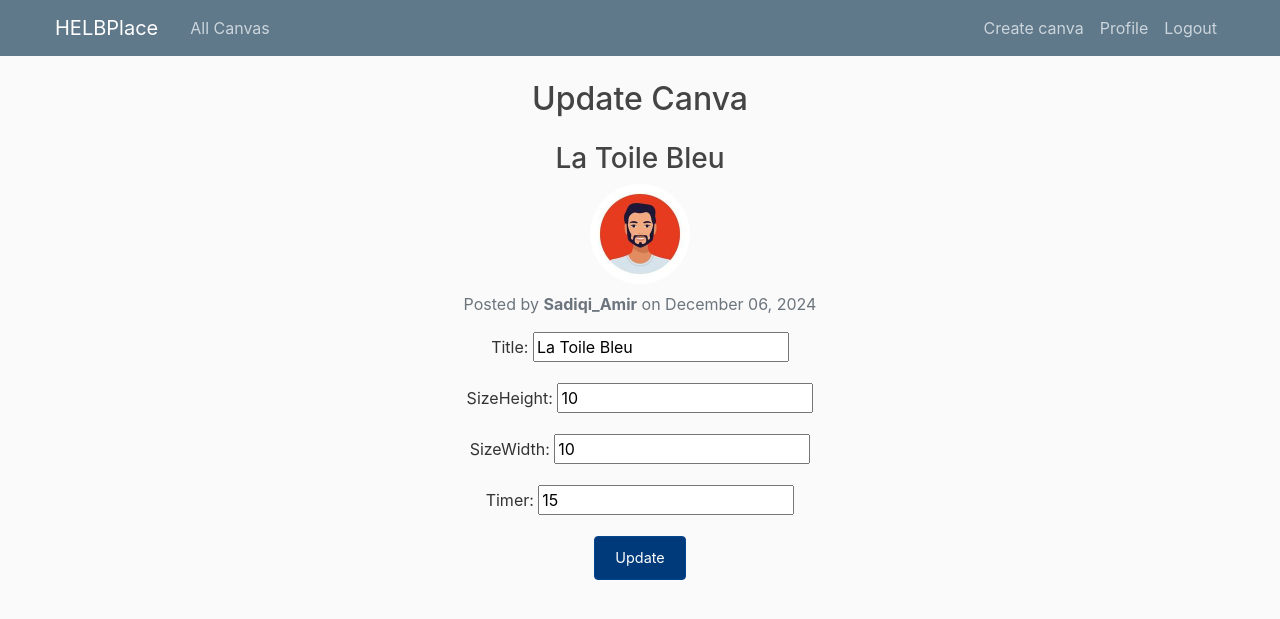
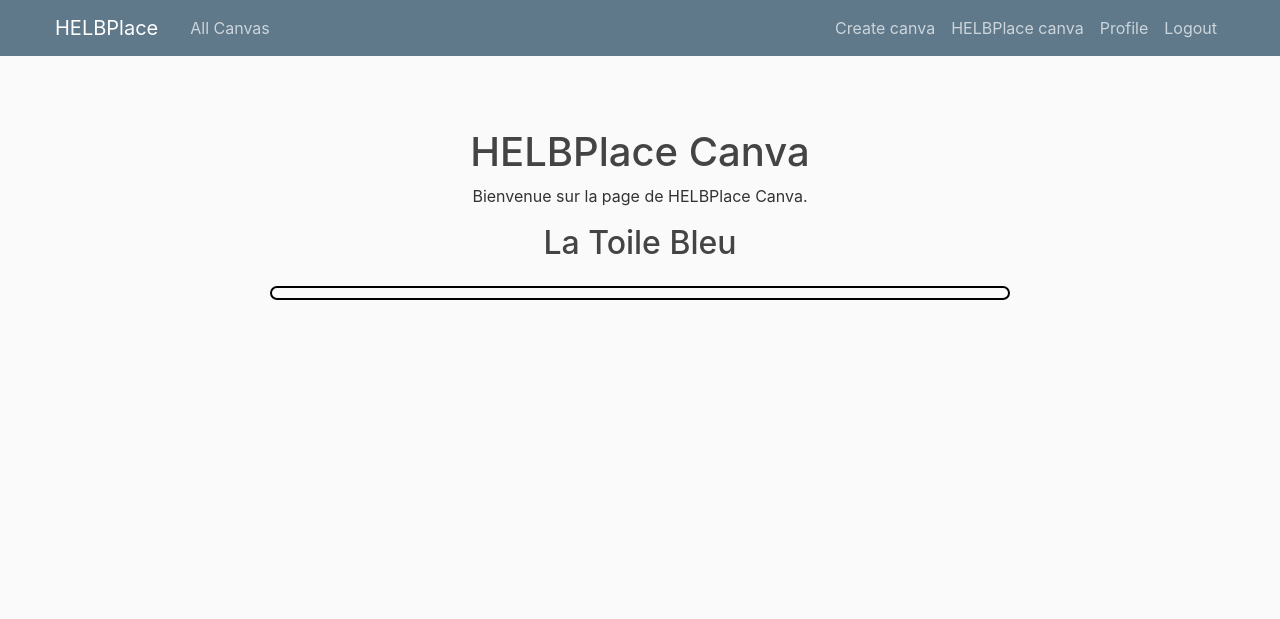
Before and after one commit to asadiqi/Web_Q3_HelbPlace, a Django app: page /canva/25/update/ in a window 1280 px wide. Shown: the top 619 px of the page. Run offline with Django 5.2, Linux system fonts and the light colour scheme; a user stored in the database is signed in; data comes from the database, SQL or seed files in the repository; both versions use the stored data as it was after the commit; some libraries are stand-ins or nearby versions.

Commit message:
affihage de helbplace

```diff
--- a/django_project/blog/templates/blog/base.html
+++ b/django_project/blog/templates/blog/base.html
@@ -22,6 +22,7 @@
         <nav class="navbar navbar-expand-md navbar-dark bg-steel fixed-top">
             <div class="container">
                 <a class="navbar-brand mr-4" href="{% url 'blog-home' %}">HELBPlace</a>
+
                 <button class="navbar-toggler" type="button" data-toggle="collapse" data-target="#navbarToggle" aria-controls="navbarToggle" aria-expanded="false" aria-label="Toggle navigation">
                 <span class="navbar-toggler-icon"></span>
                 </button>
@@ -32,6 +33,7 @@
                     <div class="navbar-nav">
                         {% if user.is_authenticated %}
                             <a class="nav-item nav-link" href="{% url 'canva-create' %}">Create canva</a>
+                            <a class="nav-item nav-link" href="{% url 'helbplace_canva' %}">HELBPlace canva</a>
                             <a class="nav-item nav-link" href="{% url 'profile' %}">Profile</a>
                             <a class="nav-item nav-link" href="{% url 'logout' %}">Logout</a>
                         {% else %}
--- a/django_project/blog/templates/blog/canva_update_form.html
+++ b/django_project/blog/templates/blog/canva_update_form.html
@@ -1,37 +1,41 @@
 {% extends "blog/base.html" %}
 
 {% block content %}
-<div class="container">
-    <h2 class="mb-4 text-center">Update Canva</h2>
-
-    <!-- Détails du Canva -->
-    <div class="canva-details mb-4">
-        <h3 class="text-center">{{ canva.title }}</h3>
-
-    <div class="text-center mb-4">
-        <img class="rounded-circle" src="{{ canva.author.profile.image.url }}" alt="{{ canva.author }}" style="width: 100px; height: 100px;">
-        <p class="mt-2 text-muted">Posted by <strong>{{ canva.author }}</strong> on {{ canva.date_posted|date:"F d, Y" }}</p>
-        <form method="POST" id="update-form">
-            {% csrf_token %}
-            {{ form.as_p }}
-            <input type="hidden" id="pixel-data" name="pixel_data" value="[]">
-            <button type="submit" class="btn btn-primary">Update</button>
-        </form>
-    </div>
-    </div>
-    <!-- Formulaire de mise à jour -->
-
+<div class="container mt-5">
+    <h1 class="text-center">HELBPlace Canva</h1>
+    <p class="text-center">Bienvenue sur la page de HELBPlace Canva.</p>
 </div>
 
-<script>
-    document.addEventListener('DOMContentLoaded', function () {
-        const pixels = [...document.querySelectorAll('.pixel')].map(pixel => ({
-            x: pixel.dataset.x,
-            y: pixel.dataset.y,
-            color: pixel.style.backgroundColor || "#FFFFFF"
-        }));
-        document.getElementById('pixel-data').value = JSON.stringify(pixels);
-    });
-</script>
+<div class="container">
+    <h2 class="mb-4 text-center">{{ canva.title }}</h2>
 
+    <div class="canvas-grid">
+        {% for row in pixel_data %}
+            <div class="pixel-row">
+                {% for pixel in row %}
+                    <div class="pixel" style="background-color: {{ pixel.color }};"></div>
+                {% empty %}
+                    <p>No pixels available.</p>
+                {% endfor %}
+            </div>
+        {% endfor %}
+    </div>
+</div>
+
+<style>
+    .canvas-grid {
+        display: flex;
+        flex-wrap: wrap;
+    }
+
+    .pixel-row {
+        display: flex;
+    }
+
+    .pixel {
+        width: 20px;
+        height: 20px;
+        border: 1px solid #ccc;
+    }
+</style>
 {% endblock %}
--- a/django_project/blog/urls.py
+++ b/django_project/blog/urls.py
@@ -21,5 +21,6 @@
     path('canva/<int:pk>/delete/', CanvaDeleteView.as_view(), name='canva-delete'),
     path('statistic/', views.statistic, name='blog-statistic'),
     path('canva/<int:pk>/update-pixel/', views.update_pixel, name='update-pixel'),
+    path('helbplace/canva/', views.helbplace_canva, name='helbplace_canva'),
 
 ]
--- a/django_project/blog/views.py
+++ b/django_project/blog/views.py
@@ -2,6 +2,7 @@
 from django.shortcuts import render, get_object_or_404
 from django.contrib.auth.mixins import LoginRequiredMixin, UserPassesTestMixin
 from django.views.generic import ListView, DetailView, CreateView, UpdateView, DeleteView
+import requests
 from .models import Canva, Pixel, PixelModification, UserAction
 from django.http import HttpResponseRedirect
 from django.urls import reverse
@@ -286,3 +287,12 @@
         'profile_user': user,
         'canvas_participation': canvas_participation,
     })
+
+
+# views.py
+from django.shortcuts import render
+
+def helbplace_canva(request):
+    # Récupération des données nécessaires, si besoin
+    # canva = Canva.objects.get(id=pk)
+    return render(request, 'blog/helbplace_canva.html')
```
Also changed, not shown: django_project/blog/templates/blog/helbplace_canva.html (added, +32 -0 lines), django_project/db.sqlite3.
